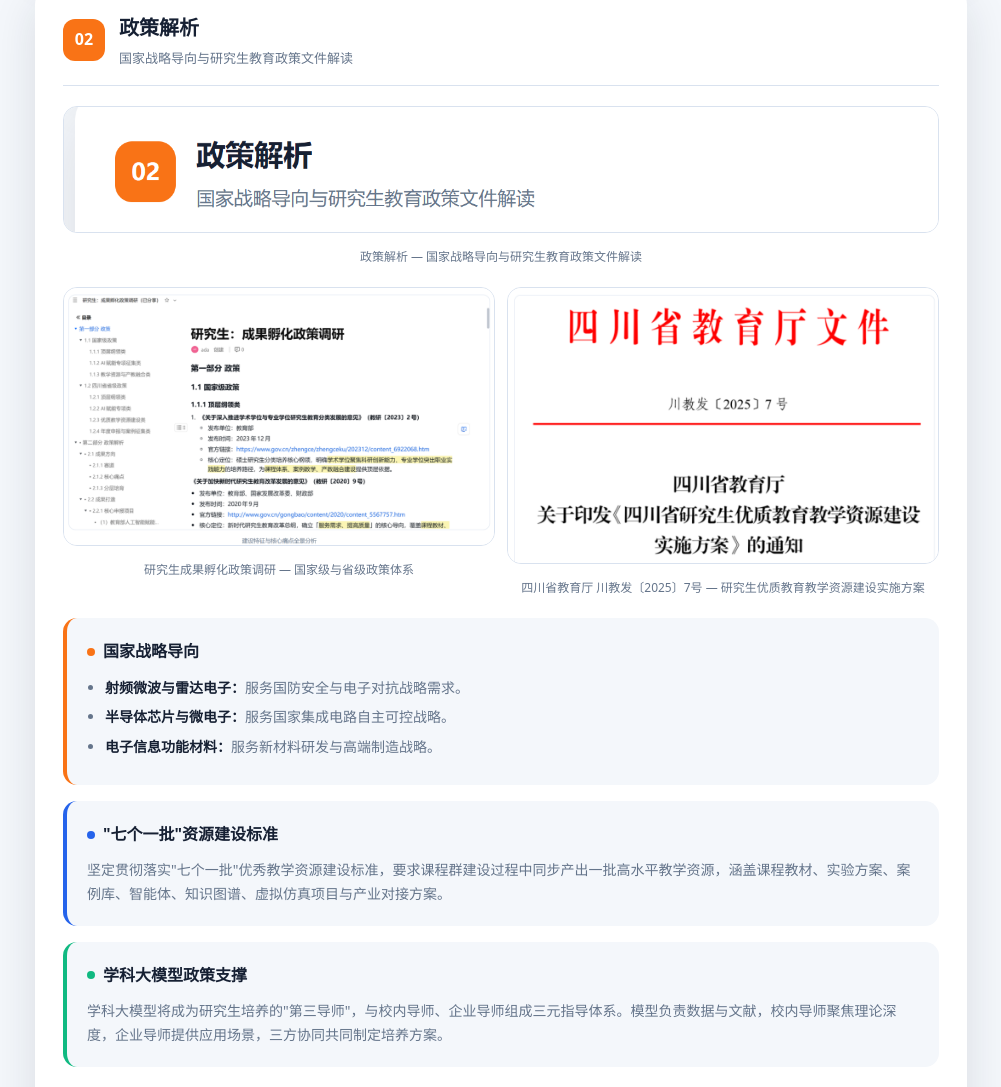
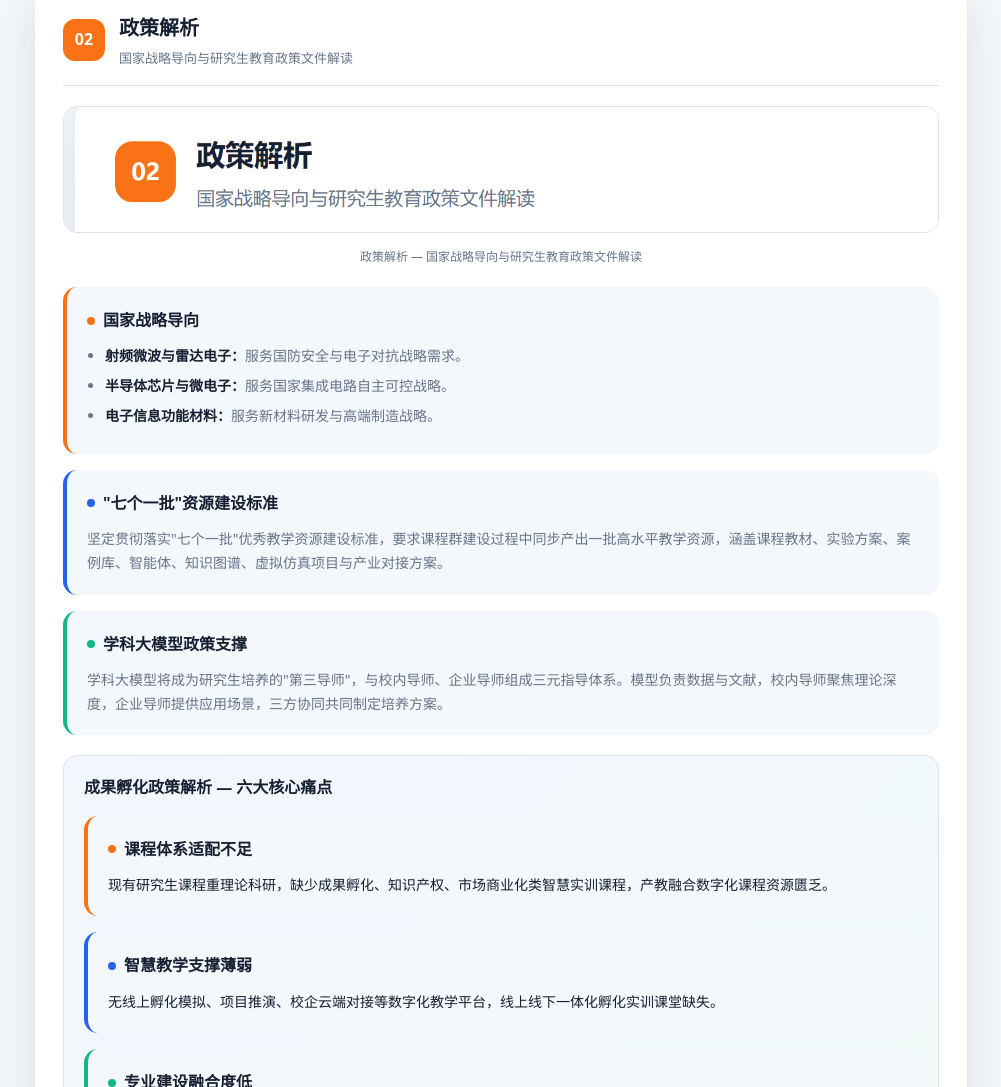
Before and after one commit to nidylee-pixel/tianfu-graduate-education, a plain HTML site: page index.html in a window 1280 px wide. Shown: the part 2814-3901 px from the top of the page, without its empty margins (139-1140 px from the left). Drawn offline with Linux system fonts and the light colour scheme.

Commit message:
Remove two policy document images from policy section

```diff
--- a/index.html
+++ b/index.html
@@ -197,10 +197,7 @@
       <div class="figure-grid" style="margin-bottom:20px;">
         <figure class="figure"><img src="./assets/policy_doc_03.png" alt="政策解析章节" onclick="openLightbox(this)"><figcaption>政策解析 — 国家战略导向与研究生教育政策文件解读</figcaption></figure>
       </div>
-      <div class="figure-grid" style="margin-bottom:20px;">
-        <figure class="figure"><img src="./assets/policy_doc_01.png" alt="政策调研文档" onclick="openLightbox(this)"><figcaption>研究生成果孵化政策调研 — 国家级与省级政策体系</figcaption></figure>
-        <figure class="figure"><img src="./assets/policy_doc_02.png" alt="四川省教育厅文件" onclick="openLightbox(this)"><figcaption>四川省教育厅 川教发〔2025〕7号 — 研究生优质教育教学资源建设实施方案</figcaption></figure>
-      </div>
+
 
       <!-- 政策导向卡片 -->
       <div class="card-grid">
```
